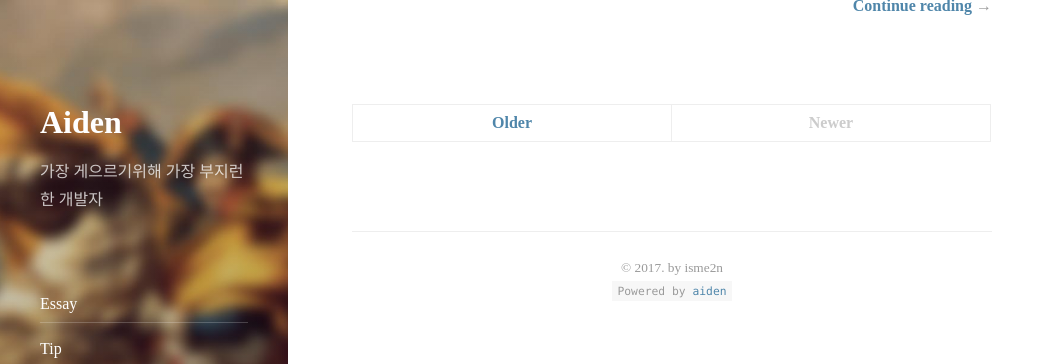
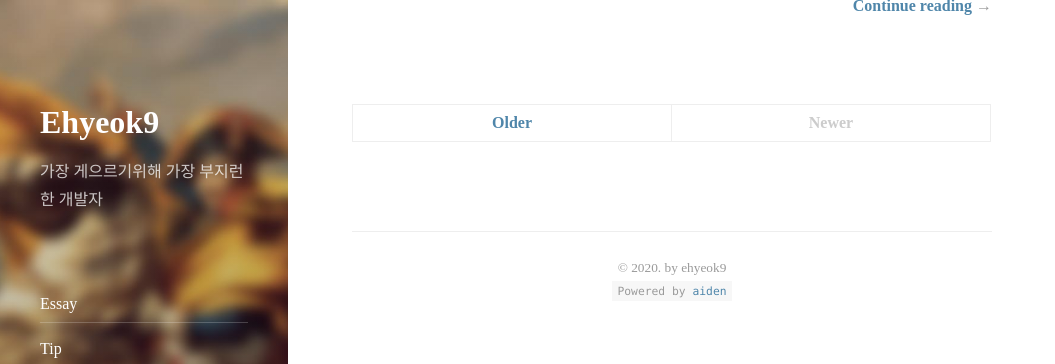
Before and after one commit to ehyeok9/ehyeok9.github.io, a Jekyll site: the page built from index.html, in a window 1280 px wide and 900 px high, scrolled down 2566 px. Shown: the top 364 px of the window, without its empty margins (0-1055 px from the left). Built offline with Jekyll 4.4.1, drawn with Linux system fonts in a browser that asks for light colours; nearby versions of some CDN libraries; the list of posts is cut into pages by our own code.

Commit message:
Update _config.yml

```diff
--- a/_config.yml
+++ b/_config.yml
@@ -2,7 +2,7 @@
 #  User configuration
 # -----------------------------------------------------------------------------
 
-title:               Aiden
+title:               Ehyeok9
 
 # The unique resource location of your page.
 # Set to `https://<username>.github.io` when hosting on GitHub Pages
@@ -23,8 +23,8 @@ description:         >
 
 # This should be the same author as first entry in `_data/authors.yml`
 author:
-  name:              aiden min
-  email:             zoqozqz@gmail.com
+  name:              Hyeok-gyu Lee
+  email:             e_hyeok9@kookmin.ac.kr
 
 # Fallback image and color
 image:               /assets/img/nap.jpg
@@ -48,10 +48,10 @@ google_fonts:        Lato
 google_analytics:    UA-92346434-1
 
 # Setting a disqus shortname will enable the comment section on pages with `comments: true` in the front matter
-disqus_shortname:    isme2n
+disqus_shortname:    ehyeok9
 
 # This text will appear in the footer of every page. Markdown enabled.
-copyright:           '&copy; 2017. by isme2n'
+copyright:           '&copy; 2020. by ehyeok9'
 
 # Format of the permalinks
 permalink:           pretty
```
